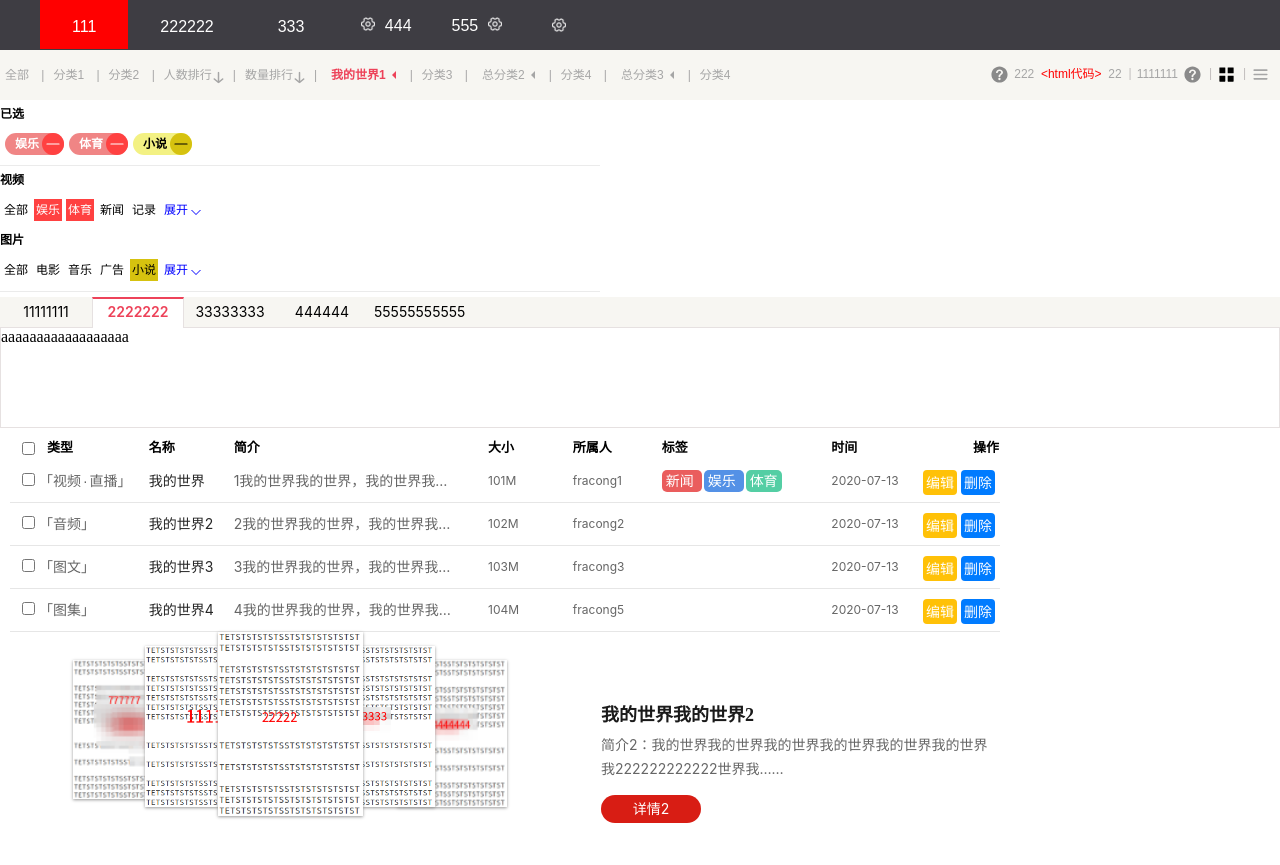
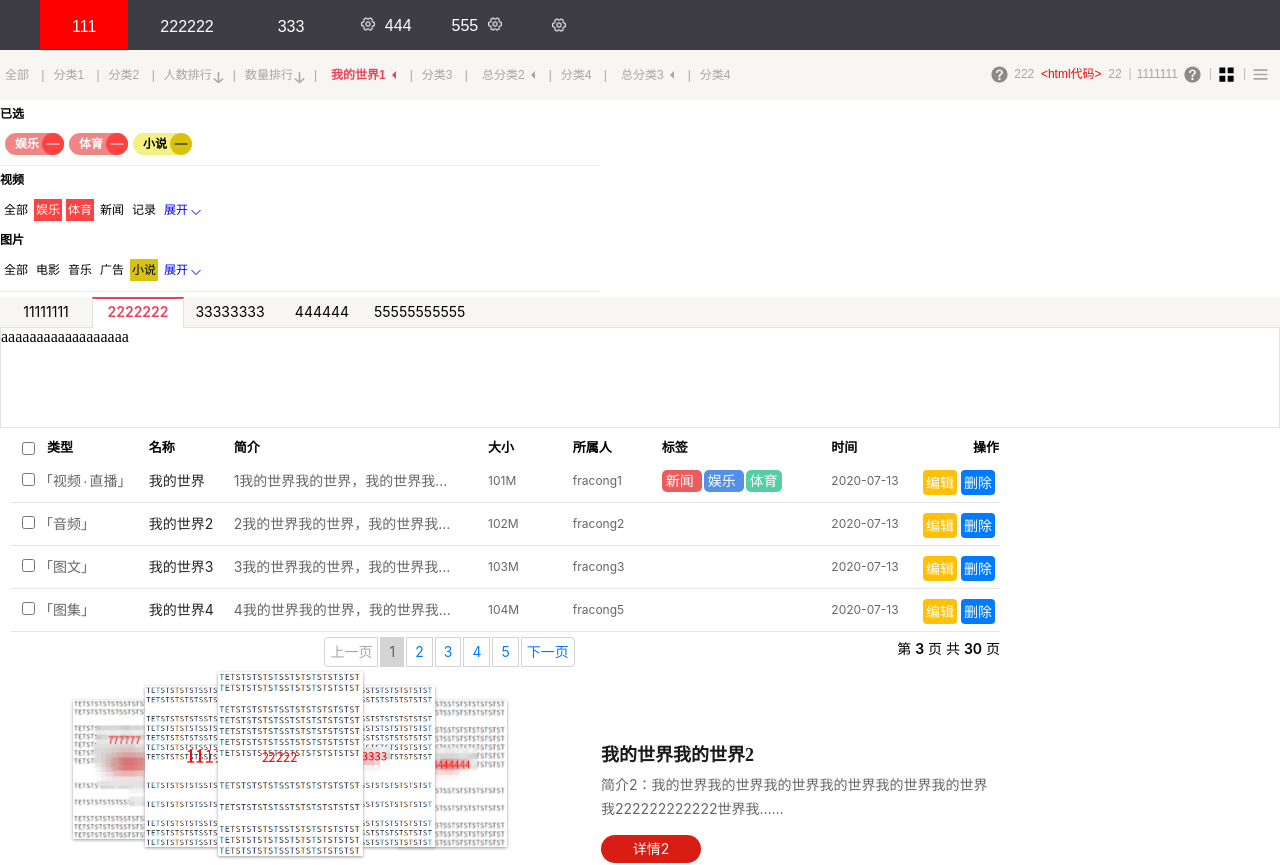
Before and after one commit to fracong/angular-web-component-utils, an Angular app: page / in a window 1280 px wide. Shown: the top 865 px of the page. Built offline with nearby package versions, Linux system fonts and the light colour scheme.

Commit message:
add pagination component.

```diff
--- a/src/app/app.module.ts
+++ b/src/app/app.module.ts
@@ -25,6 +25,7 @@
 import { NavTagFilterComponent } from './nav/nav-tag-filter/nav-tag-filter.component';
 import { TagAnnularComponent } from './tag/tag-annular/tag-annular.component';
 import { IconArrowComponent } from './style-comp/icon/icon-arrow/icon-arrow.component';
+import { PageNormalComponent } from './pagination/page-normal/page-normal.component';
 
 @NgModule({
   declarations: [
@@ -44,7 +45,8 @@
     NormalLabelPageComponent,
     NavTagFilterComponent,
     TagAnnularComponent,
-    IconArrowComponent
+    IconArrowComponent,
+    PageNormalComponent
   ],
   imports: [
     BrowserModule,
--- a/src/app/list/normal-list/normal-list.component.html
+++ b/src/app/list/normal-list/normal-list.component.html
@@ -2,7 +2,7 @@
  * @Author: fracong
  * @Date: 2020-08-28 17:10:19
  * @LastEditors: fracong
- * @LastEditTime: 2020-08-31 11:20:57
+ * @LastEditTime: 2020-09-12 10:59:38
 -->
 <ng-container>
     <div class="fc-util-normal-list" style="width: 1000px;margin-top: 10px;">
@@ -13,7 +13,7 @@
             <div></div>
         </div>
         <div class="list-pagination">
-
+            <app-page-normal></app-page-normal>
         </div>
     </div>
 </ng-container>
--- /dev/null
+++ b/src/app/pagination/page-normal/page-normal.component.html
@@ -0,0 +1,30 @@
+<!--
+ * @Author: fracong
+ * @Date: 2020-09-12 10:58:31
+ * @LastEditors: fracong
+ * @LastEditTime: 2020-09-12 15:33:34
+-->
+<ng-container>
+    <div class="fc-util fc-util-pagination">
+        <div class="page-info">
+            <ng-container *ngIf="infoDisplay">
+                第 <span class="page-info-num">{{row}}</span> 页 共 <span class="page-info-num">{{total}}</span> 页
+            </ng-container>
+        </div>
+        <ng-container *ngIf="type == 'center' || type == 'right' || type == 'left'">
+            <div class="page-btns" [ngClass]="['fc-flex-'+type]">
+                <div class="fc-inline page-btn pre-page disabled">
+                    {{ preBtnName }}
+                </div>
+                <div class="fc-inline page-btn page-num active">1</div>
+                <div class="fc-inline page-btn page-num">2</div>
+                <div class="fc-inline page-btn page-num">3</div>
+                <div class="fc-inline page-btn page-num">4</div>
+                <div class="fc-inline page-btn page-num">5</div>
+                <div class="fc-inline page-btn next-page">
+                    {{ nextBtnName }}
+                </div>
+            </div>
+        </ng-container>
+    </div>
+</ng-container>
--- /dev/null
+++ b/src/app/pagination/page-normal/page-normal.component.scss
@@ -0,0 +1,42 @@
+:host::ng-deep .fc-util-pagination{
+    font: 14px/24px '-apple-system',Simsun;
+    margin: 5px 0;
+    .page-info .page-info-num{
+        font-weight: 600;
+    }
+    .page-btn{
+        cursor: pointer;
+        padding: 2px 5px;
+        border: 1px #d1d3d4 solid;
+        margin-left: 2px;
+        color: #007bff;
+        background-color: #fff;
+    }
+    .page-btn:hover{
+        background-color: #f3f4f5;
+    }
+    .page-btn.disabled{
+        cursor: auto;
+        pointer-events: none;
+        color: #a8a6a6;
+        background-color: #fff;
+    }
+    .page-btn.pre-page{
+        border-top-left-radius: 4px;
+        border-bottom-left-radius: 4px;
+    }
+    .page-btn.next-page{
+        border-top-right-radius: 4px;
+        border-bottom-right-radius: 4px;
+    }
+    .page-btn.page-num{
+        padding-left: 8px;
+        padding-right: 8px;
+    }
+    .page-btn.page-num.active{
+        cursor: auto;
+        pointer-events: none;
+        color: #5f5f5f;
+        background-color: #d4d4d4;
+    }
+}
--- /dev/null
+++ b/src/app/pagination/page-normal/page-normal.component.ts
@@ -0,0 +1,51 @@
+/*
+ * @Author: fracong
+ * @Date: 2020-09-12 10:58:31
+ * @LastEditors: fracong
+ * @LastEditTime: 2020-09-12 15:28:44
+ */
+import { Component, OnInit } from '@angular/core';
+
+@Component({
+  selector: 'app-page-normal',
+  templateUrl: './page-normal.component.html',
+  styleUrls: ['./page-normal.component.scss']
+})
+export class PageNormalComponent implements OnInit {
+  type: string = 'center';
+  infoDisplay: boolean = true;
+  centerInfoType = 'right';
+  lang = 'en';
+  preBtnName = '上一页';
+  nextBtnName = '下一页';
+  row: number;
+  total: number;
+  firstPage = 1;
+
+  constructor() { }
+
+  ngOnInit() {
+    this.lang = 'cn';
+    this.initPageType();
+    this.row = 3;
+    this.total = 30;
+  }
+
+  initPageType() {
+    if(!this.type) this.type = 'right';
+    let pageInfo = document.querySelector('.fc-util .page-info') as HTMLElement;
+    if (this.type == 'center') {
+      if (!this.centerInfoType) this.centerInfoType = 'left';
+      if (this.centerInfoType == 'left') {
+        pageInfo.classList.add('fc-float-left');
+      } else if (this.centerInfoType == 'right') {
+        pageInfo.classList.add('fc-float-right');
+      }
+    } else if (this.type == 'left') {
+      pageInfo.classList.add('fc-float-right');
+    } else if (this.type == 'right') {
+      pageInfo.classList.add('fc-float-left');
+    }
+  }
+
+}
--- a/src/styles.scss
+++ b/src/styles.scss
@@ -88,3 +88,33 @@
 .fc-util .fc-util-tag-list .tag-item{
     display: inline-block;
 }
+
+.fc-util .fc-inline{
+    display: inline-block;
+}
+
+.fc-flex-center{
+    display: flex;
+    flex-direction:row;
+    justify-content: center !important;
+}
+
+.fc-flex-right{
+    display: flex;
+    flex-direction:row;
+    justify-content: flex-end !important;
+}
+
+.fc-flex-left{
+    display: flex;
+    flex-direction:row;
+    justify-content: left !important;
+}
+
+.fc-float-left{
+    float: left;
+}
+
+.fc-float-right{
+    float: right;
+}
```
